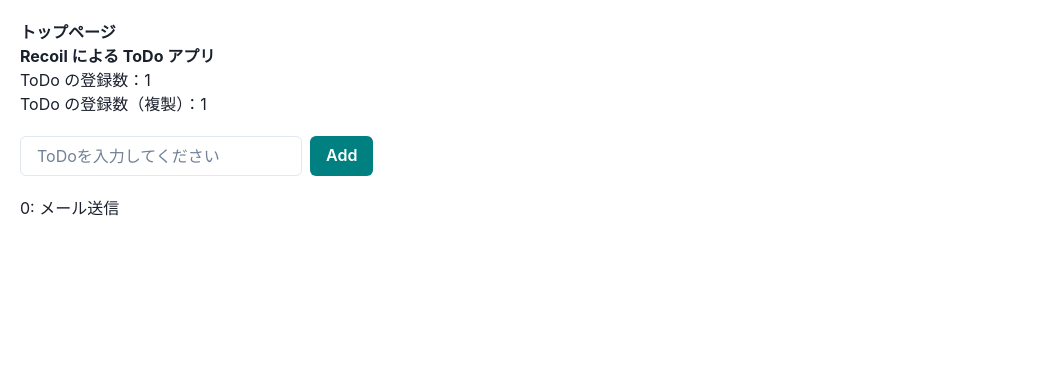
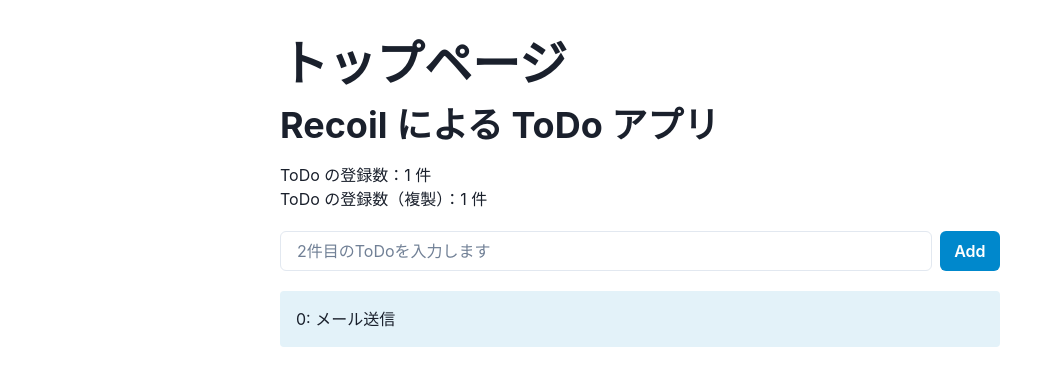
Before and after one commit to siakas/nextjs-recoil-sample, a Next.js app: page / in a window 1280 px wide. Shown: the top 386 px of the page, without its empty margins (0-1043 px from the left). Built offline with nearby package versions, Linux system fonts and the light colour scheme.

Commit message:
コンポーネント整理

```diff
--- a/src/components/AddTodoItem.tsx
+++ b/src/components/AddTodoItem.tsx
@@ -34,19 +34,13 @@
     <Box my={5}>
       <Flex gap={2}>
         <Input
-          placeholder="ToDoを入力してください"
+          placeholder={`${id + 1}件目のToDoを入力します`}
           value={title}
           onChange={(e) => {
             setTitle(e.target.value)
           }}
-          width="auto"
         />
-        <Button
-          onClick={addTodo}
-          bgColor="teal"
-          color="white"
-          _hover={{ opacity: 0.8 }}
-        >
+        <Button onClick={addTodo} colorScheme="telegram">
           Add
         </Button>
       </Flex>
--- a/src/components/TodoItem.tsx
+++ b/src/components/TodoItem.tsx
@@ -1,4 +1,5 @@
 import type { FC } from 'react'
+import { Box } from '@chakra-ui/react'
 
 type Props = {
   todo: {
@@ -10,9 +11,15 @@
 
 const TodoItem: FC<Props> = ({ todo }) => {
   return (
-    <div key={todo.id}>
+    <Box
+      key={todo.id}
+      data-id={todo.id}
+      bg="telegram.50"
+      p={4}
+      borderRadius={4}
+    >
       {todo.id}: {todo.title}
-    </div>
+    </Box>
   )
 }
 
--- a/src/components/TodoList.tsx
+++ b/src/components/TodoList.tsx
@@ -1,3 +1,4 @@
+import { Heading, Stack } from '@chakra-ui/react'
 import { useRecoilValue } from 'recoil'
 import AddTodoItem from '@/components/AddTodoItem'
 import TodoItem from '@/components/TodoItem'
@@ -12,13 +13,17 @@
 
   return (
     <div>
-      <h1>Recoil による ToDo アプリ</h1>
+      <Heading as="h2" my={4}>
+        Recoil による ToDo アプリ
+      </Heading>
       <TodoListStats />
       <TodoListStats2 />
       <AddTodoItem />
-      {todoList.map((todo) => (
-        <TodoItem key={todo.id} todo={todo} />
-      ))}
+      <Stack>
+        {todoList.map((todo) => (
+          <TodoItem key={todo.id} todo={todo} />
+        ))}
+      </Stack>
     </div>
   )
 }
--- a/src/components/TodoListStats.tsx
+++ b/src/components/TodoListStats.tsx
@@ -4,7 +4,7 @@
 const TodoListStats = () => {
   const totalNum = useRecoilValue(todoListStatsState)
 
-  return <p>ToDo の登録数：{totalNum}</p>
+  return <p>ToDo の登録数：{totalNum} 件</p>
 }
 
 export default TodoListStats
--- a/src/components/TodoListStats2.tsx
+++ b/src/components/TodoListStats2.tsx
@@ -4,7 +4,7 @@
 const TodoListStats2 = () => {
   const totalNum = useRecoilValue(todoListStatsState)
 
-  return <p>ToDo の登録数（複製）：{totalNum}</p>
+  return <p>ToDo の登録数（複製）：{totalNum} 件</p>
 }
 
 export default TodoListStats2
--- a/src/pages/index.tsx
+++ b/src/pages/index.tsx
@@ -1,10 +1,12 @@
-import { Box } from '@chakra-ui/react'
+import { Box, Heading } from '@chakra-ui/react'
 import TodoList from '@/components/TodoList'
 
 export default function Home() {
   return (
-    <Box p={5}>
-      <h1>トップページ</h1>
+    <Box p={10} m="auto" maxW={800}>
+      <Heading as="h1" size="2xl">
+        トップページ
+      </Heading>
       <TodoList />
     </Box>
   )
```
